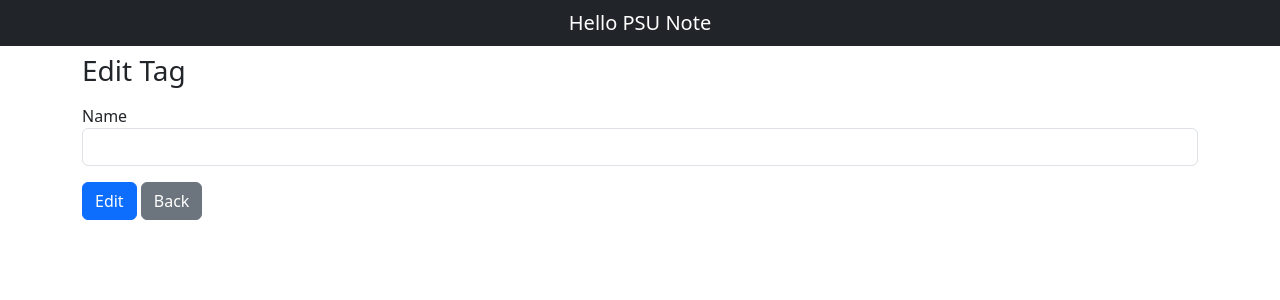
After one commit to Fo2ever/postgresql-flask-lab, a Flask app: template psunote/web/templates/tags-edit.html in a window 1280 px wide. The commit adds this page. Shown: the top 300 px of the page. Run offline with Flask 3, Linux system fonts and the light colour scheme; the template is opened without the code that fills it: most values are stand-ins (such as "Sample title", 1, 10 or a date in 2020); form fields are guessed from the names that the template uses; some libraries are stand-ins or nearby versions.

Commit message:
add edit tag and add updated_date when edit note

```diff
--- a/psunote/web/app.py
+++ b/psunote/web/app.py
@@ -1,4 +1,5 @@
 import flask
+import datetime
 
 import models
 import forms
@@ -69,6 +70,7 @@ def notes_create_or_edit(note_id):
         note.tags.append(tag)
 
     if note_id:
+        note.updated_date = datetime.datetime.now()
         db.session.commit()
     else:
         db.session.add(note)
@@ -92,6 +94,34 @@ def delete_note(note_id):
     return flask.redirect(flask.url_for("index"))
 
 
+@app.route("/tags/<tag_id>/edit", methods=["GET", "POST"])
+def tag_edit(tag_id):
+    db = models.db
+    form = forms.TagForm()
+
+    if tag_id:
+        tag = (
+            db.session.execute(db.select(models.Tag).where(models.Tag.id == tag_id))
+            .scalars()
+            .first()
+        )
+
+        form = forms.TagForm(obj=tag)
+
+    if not form.validate_on_submit():
+        print("error", form.errors)
+        return flask.render_template(
+            "tags-edit.html",
+            form=form,
+            tag_name=tag.name,
+        )
+
+    form.populate_obj(tag)
+    db.session.commit()
+
+    return flask.redirect(flask.url_for("tags_view", tag_name=tag.name))
+
+
 @app.route("/tags/<tag_name>")
 def tags_view(tag_name):
     db = models.db
@@ -100,13 +130,14 @@ def tags_view(tag_name):
         .scalars()
         .first()
     )
+    print(tag)
     notes = db.session.execute(
         db.select(models.Note).where(models.Note.tags.any(id=tag.id))
     ).scalars()
 
     return flask.render_template(
         "tags-view.html",
-        tag_name=tag_name,
+        tag_id=tag.id,
         notes=notes,
     )
 
--- /dev/null
+++ b/psunote/web/templates/tags-edit.html
@@ -0,0 +1,17 @@
+{% extends 'base.html' %}
+{% block body %}
+
+<h3 class="my-2">Edit Tag</h3>
+<form action="" method="POST">
+    {{ form.hidden_tag() }}
+    <div class="form-group my-3">
+        {{ form.name.label }}
+        {{ form.name(class_='form-control') }}
+    </div>
+    <div>
+        <button type="submit" class="btn btn-primary">Edit</button>
+        <button href="{{ url_for('tags_view', tag_name=tag_name) }}" class="btn btn-secondary">Back</button>
+    </div>
+</form>
+
+{% endblock %}
```
Also changed, not shown: psunote/web/forms.py (+11 -0 lines), psunote/web/templates/tags-view.html (+6 -1 lines).
